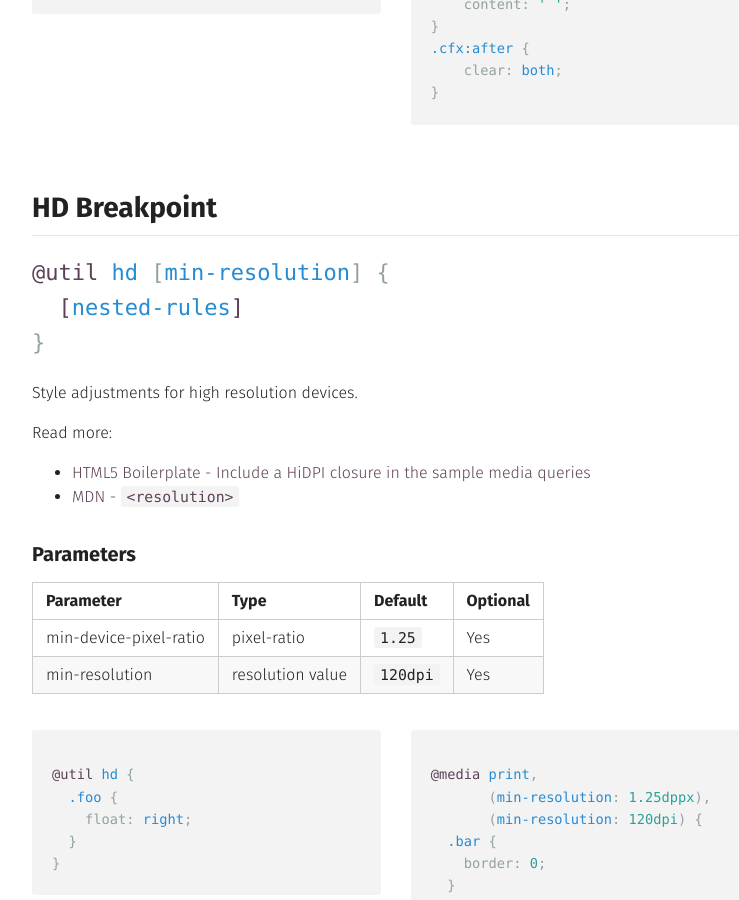
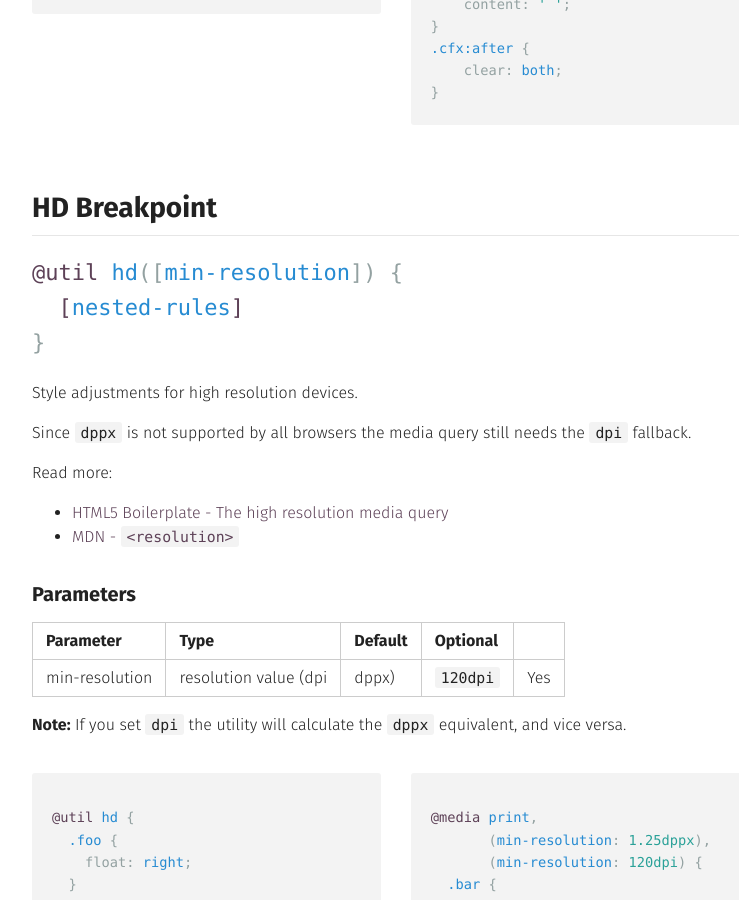
Before and after one commit to ismamz/postcss-utilities, a Jekyll site: the page built from docs.md, in a window 1280 px wide and 900 px high, scrolled down 3504 px. Shown: the whole window, without its empty margins (118-857 px from the left). Built offline with Jekyll 4.4.1, drawn with Linux system fonts in a browser that asks for light colours.

Commit message:
update hd breakpoint docs

```diff
--- a/docs.md
+++ b/docs.md
@@ -144,24 +144,27 @@ Read more:
 ## HD Breakpoint
 
 <div class="util">
-{% highlight css %}@util hd [min-resolution] {
+{% highlight css %}@util hd([min-resolution]) {
   [nested-rules]
 }{% endhighlight %}
 </div>
 
 Style adjustments for high resolution devices.
 
+Since `dppx` is not supported by all browsers the media query still needs the `dpi` fallback.
+
 Read more:
 
-- [HTML5 Boilerplate - Include a HiDPI closure in the sample media queries](https://github.com/h5bp/html5-boilerplate/issues/1127)
+- [HTML5 Boilerplate - The high resolution media query](https://github.com/h5bp/html5-boilerplate/commit/0d9f00826ac4a0154b6f2ed7ad0c127a124e3c34)
 - [MDN - `<resolution>`](https://developer.mozilla.org/en-US/docs/Web/CSS/resolution)
 
 #### Parameters
 
 | Parameter | Type | Default | Optional |
 |-----------|------|---------|----------|
-| min-device-pixel-ratio | pixel-ratio | `1.25` | Yes |
-| min-resolution | resolution value | `120dpi` | Yes |
+| min-resolution | resolution value (dpi | dppx) | `120dpi` | Yes |
+
+**Note:** If you set `dpi` the utility will calculate the `dppx` equivalent, and vice versa.
 
 <div class="row">
   <div class="col-6 col-sm-12">
```
